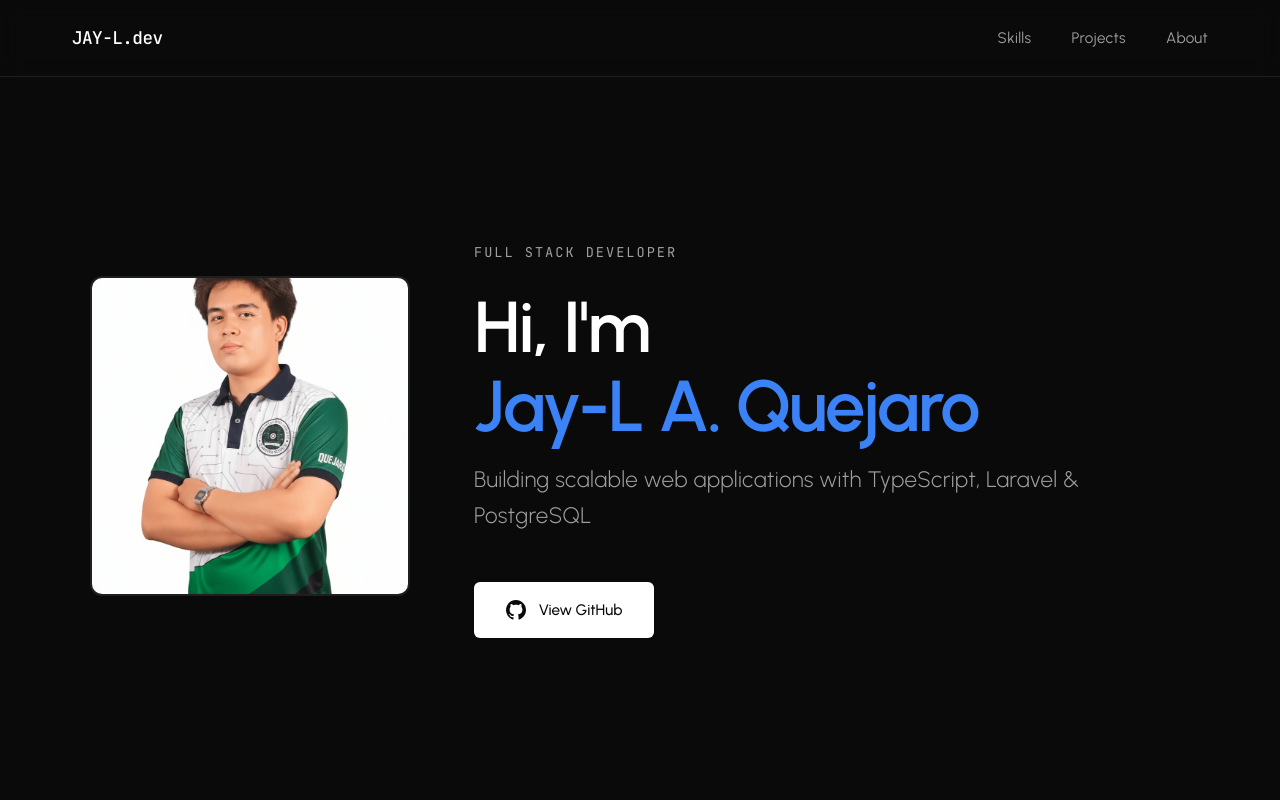
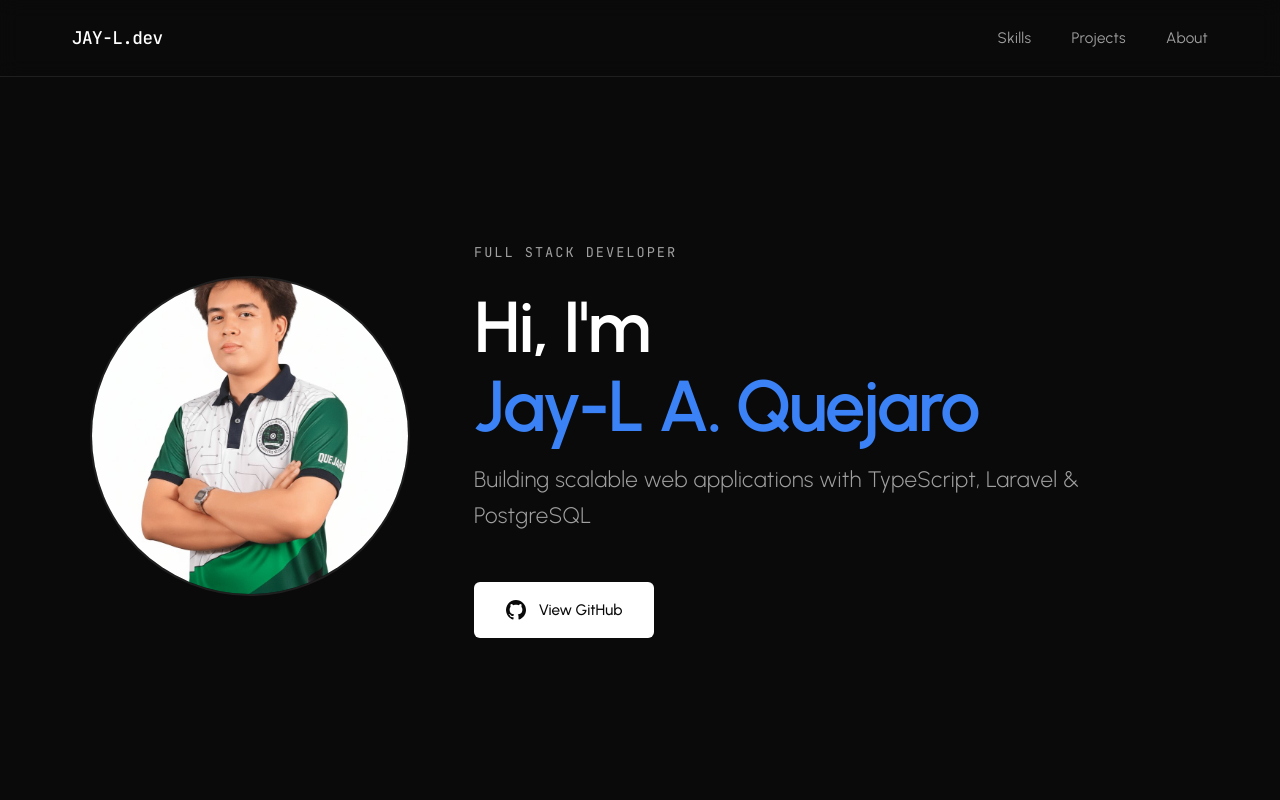
Before and after one commit to JLQuejaro/portfolio, a plain HTML site: page index.html in a window 1280 px wide. Shown: the top 800 px of the page. Drawn offline with Linux system fonts and the light colour scheme.

Commit message:
Change profile image border radius to 50%

```diff
--- a/index.html
+++ b/index.html
@@ -107,7 +107,7 @@
         .profile-image {
             width: 320px;
             height: 320px;
-            border-radius: 12px;
+            border-radius: 50%;
             object-fit: cover;
             border: 2px solid var(--border);
             animation: fadeInUp 1s ease-out 0.2s backwards;
```
